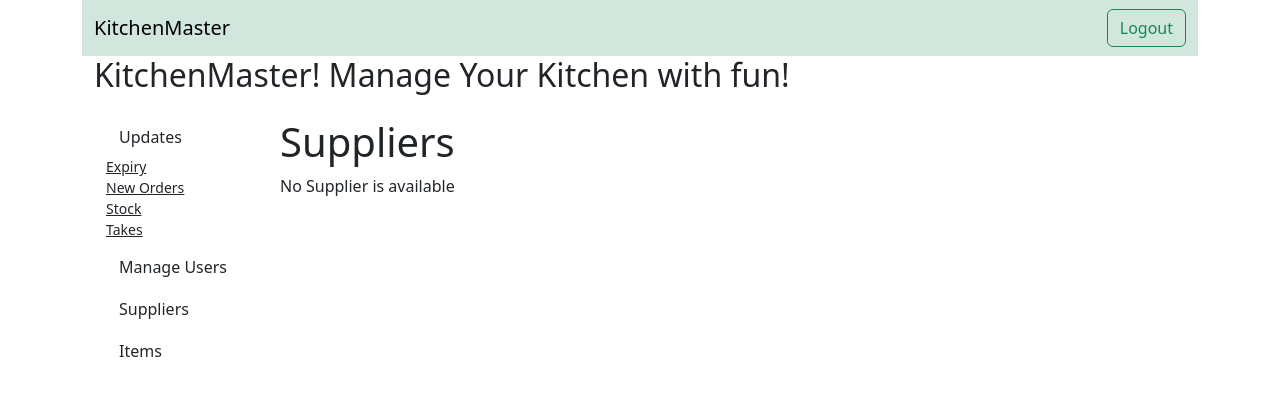
After one commit to zaryabkhanthakur/fridge-guard, a Django app: page /suppliers/ in a window 1280 px wide. The commit adds this page. Shown: the top 396 px of the page. Run offline with Django 5.2, Linux system fonts and the light colour scheme; a user stored in the database is signed in; some libraries are stand-ins or nearby versions.

Commit message:
Add Supplier view.

```diff
--- a/smart_fridge/fridge/templates/fridge/sidebar.html
+++ b/smart_fridge/fridge/templates/fridge/sidebar.html
@@ -29,9 +29,9 @@
       </li>
 
       <li class="mb-1">
-        <button class="btn btn-toggle align-items-center rounded collapsed" data-bs-toggle="collapse" data-bs-target="#orders-collapse" aria-expanded="false">
+        <a class="btn btn-toggle align-items-center rounded collapsed" href="/suppliers/" data-bs-toggle="collapse" data-bs-target="#orders-collapse" aria-expanded="false">
           Suppliers
-        </button>
+        </a>
       </li>
 
       <li class="mb-1">
--- /dev/null
+++ b/smart_fridge/fridge/templates/fridge/suplier_list.html
@@ -0,0 +1,28 @@
+{% extends "fridge/admin_base.html"%}
+
+{% block superuser_content %}
+    <h1>Suppliers</h1>
+    {% if suppliers_list%}
+    {% for supplier in suppliers_list %}
+    <table class="table">
+        <thead>
+          <tr>
+            <th scope="col">Name</th>
+            <th scope="col">Email</th>
+            <th scope="col">Phone</th>
+          </tr>
+        </thead>
+        <tbody>
+          <tr>
+            <td>supplier.name</td>
+            <td>supplier.email</td>
+            <td>supplier.phone</td>
+          </tr>
+        </tbody>
+      </table>
+    {% endfor %}
+    {% else %}
+    <p>No Supplier is available</p>
+    {% endif %}
+
+    {% endblock superuser_content %}
--- a/smart_fridge/fridge/urls.py
+++ b/smart_fridge/fridge/urls.py
@@ -1,8 +1,9 @@
 from django.urls import path
-from .views import HomeView, login, logout
+from .views import HomeView, login, logout, SupplierView
 
 urlpatterns = [
     path('logout/', logout, name='logout'),
     path('', login, name="login" ),
-    path('home/', HomeView.as_view(), name='home')
+    path('home/', HomeView.as_view(), name='home'),
+    path('suppliers/', SupplierView.as_view(), name="suppliers")
 ]
--- a/smart_fridge/fridge/views.py
+++ b/smart_fridge/fridge/views.py
@@ -1,11 +1,12 @@
 from django.shortcuts import render, redirect
-from django.views.generic import TemplateView
+from django.views.generic import TemplateView, ListView
 from django.contrib.auth.mixins import LoginRequiredMixin
 from django.contrib import messages
 from django.contrib.auth.forms import AuthenticationForm
 from django.contrib.auth import login as authlogin, authenticate, logout as authlogout
 from django.urls import reverse_lazy
 
+from .models import Suplier
 
 
 def login(request):
@@ -38,6 +39,13 @@ def logout(request):
     messages.info(request, "You have successfully logged out")
     return redirect('login')
 
+
+class SupplierView(LoginRequiredMixin, ListView):
+    model = Suplier
+    context_object_name = "supplier_list"
+    template_name = "fridge/supplier.html"
+
+
 class HomeView(LoginRequiredMixin, TemplateView):
     login_url = reverse_lazy("fridge:login")
     template_name = "fridge/home.html"
```
Also changed, not shown: smart_fridge/fridge/models.py (+7 -4 lines), smart_fridge/db.sqlite3, smart_fridge/fridge/migrations/0001_initial.py (added), smart_fridge/fridge/migrations/0002_alter_fridgehistory_action.py (added).
